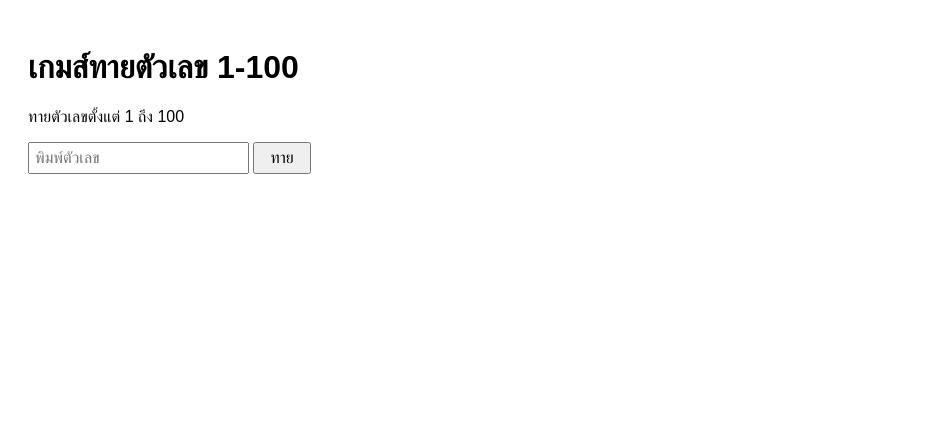
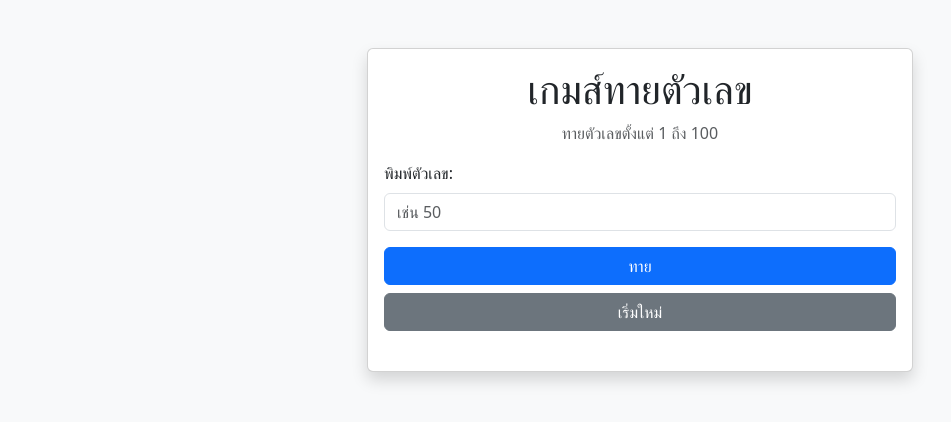
Before and after one commit to 67160184-dev/number-guessing-game, a plain HTML site: page index.html in a window 1280 px wide. Shown: the whole page, without its empty margins (0-951 px from the left). Drawn offline with nearby package versions, Linux system fonts and the light colour scheme.

Commit message:
style: replace CSS with Bootstrap 5 framework

```diff
--- a/index.html
+++ b/index.html
@@ -5,14 +5,43 @@
     <meta charset="UTF-8" />
     <meta name="viewport" content="width=device-width, initial-scale=1.0" />
     <title>เกมส์ทายตัวเลข</title>
-    <link rel="stylesheet" href="style.css" />
+    <link
+      href="https://cdn.jsdelivr.net/npm/bootstrap@5.3.0/dist/css/bootstrap.min.css"
+      rel="stylesheet"
+    />
   </head>
-  <body>
-    <h1>เกมส์ทายตัวเลข 1-100</h1>
-    <p>ทายตัวเลขตั้งแต่ 1 ถึง 100</p>
-    <input type="text" id="txt" placeholder="พิมพ์ตัวเลข" />
-    <button onclick="checkGuess()">ทาย</button>
-    <p id="result"></p>
+  <body class="bg-light">
+    <div class="container mt-5">
+      <div class="row justify-content-center">
+        <div class="col-md-6">
+          <div class="card shadow">
+            <div class="card-body">
+              <h1 class="card-title text-center">เกมส์ทายตัวเลข</h1>
+              <p class="text-center text-muted">ทายตัวเลขตั้งแต่ 1 ถึง 100</p>
+              <div class="mb-3">
+                <label for="guessInput" class="form-label">พิมพ์ตัวเลข:</label>
+                <input
+                  type="text"
+                  id="guessInput"
+                  class="form-control"
+                  placeholder="เช่น 50"
+                />
+              </div>
+              <div class="d-grid gap-2">
+                <button onclick="checkGuess()" class="btn btn-primary">
+                  ทาย
+                </button>
+                <button onclick="resetGame()" class="btn btn-secondary">
+                  เริ่มใหม่
+                </button>
+              </div>
+              <div id="resultContainer" class="mt-4"></div>
+              <div id="attemptsContainer" class="mt-3 text-center"></div>
+            </div>
+          </div>
+        </div>
+      </div>
+    </div>
     <script src="script.js"></script>
   </body>
 </html>
```
